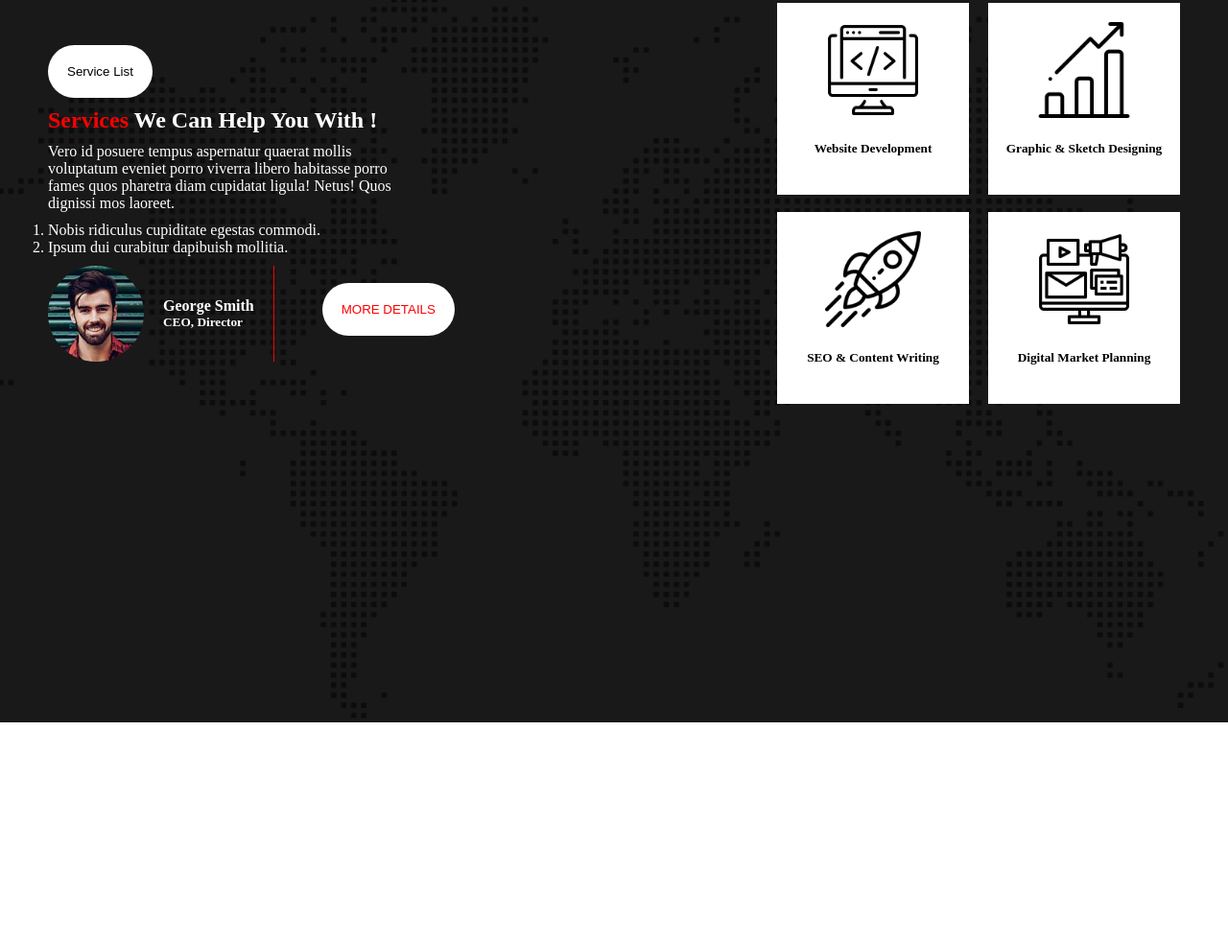
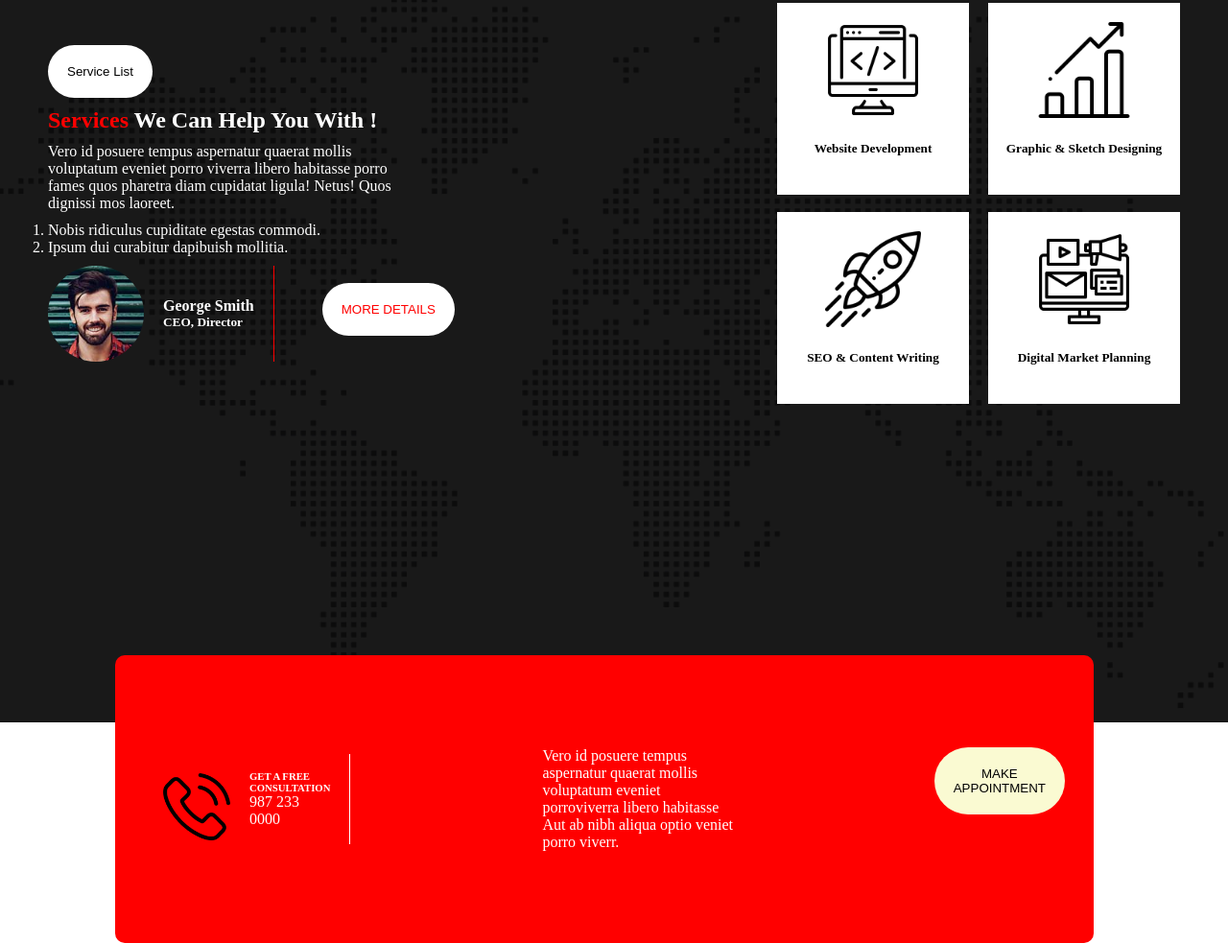
Before and after one commit to anikdev711/digital-agency-project, a plain HTML site: page index.html in a window 1280 px wide. Shown: the part 936-1919 px from the top of the page at 96% size. Before the commit the page ends 1689 px from the top, so only its background shows below. Drawn offline with Linux system fonts and the light colour scheme.

Commit message:
appointment added

```diff
--- a/index.html
+++ b/index.html
@@ -102,6 +102,31 @@
 
         </div>
         </div>
+
+        <!-- appointment section  -->
+        <div class="appointment">
+            <div class="phone">
+                <div class="phone-img">
+                    <img src="asset/icons/phone-call.png" alt="phone-calling" class="phone-call-img">
+                </div>
+                <div class="phone-number">
+                    <h6 class="free-call">GET A FREE CONSULTATION</h6>
+                    <p>987 233</p>
+                    <p>0000</p>
+                </div>
+            </div>
+            <div class="appointment-details">
+                <div class="appointment-instruction">
+                    <p class="appointment-text">
+                        Vero id posuere tempus aspernatur quaerat mollis voluptatum eveniet porroviverra libero
+                        habitasse Aut ab nibh aliqua optio veniet porro viverr.
+                    </p>
+                </div>
+                <div class="appointment-button">
+                    <button class="btn-fifth">MAKE APPOINTMENT</button>
+                </div>
+            </div>
+        </div>
     </main>
     <footer>
 
--- a/styles/agency.css
+++ b/styles/agency.css
@@ -167,3 +167,50 @@
     padding: 50px;
     align-items: center;
 }
+
+/* appointment styles  */
+.appointment{
+    background-color: red;
+    display: flex;
+    width: 75%;
+    height: 30vh;
+    border: none;
+    border-radius: 10px;
+    align-items: center;
+    gap: 200px;
+    margin-left: 120px;
+    margin-top: -70px;
+    padding: 30px;
+}
+.phone-call-img{
+    width: 70px;
+    height: 70px;
+    padding-left: 20px;
+    padding-top: 20px;
+}
+.phone-number{
+    color: white;
+    margin-right: 20px;
+}
+.phone{
+    display: flex;
+    align-items: center;
+    gap: 20px;
+    border-right: 1px solid white;
+}
+.appointment-instruction{
+    color: white;
+}
+.appointment-text{
+    width: 50%;
+}
+.btn-fifth{
+    background-color: lightgoldenrodyellow;
+    color: black;
+    padding: 20px;
+    border: none;
+    border-radius: 50px;
+}
+.appointment-details{
+    display: flex;
+}
```
